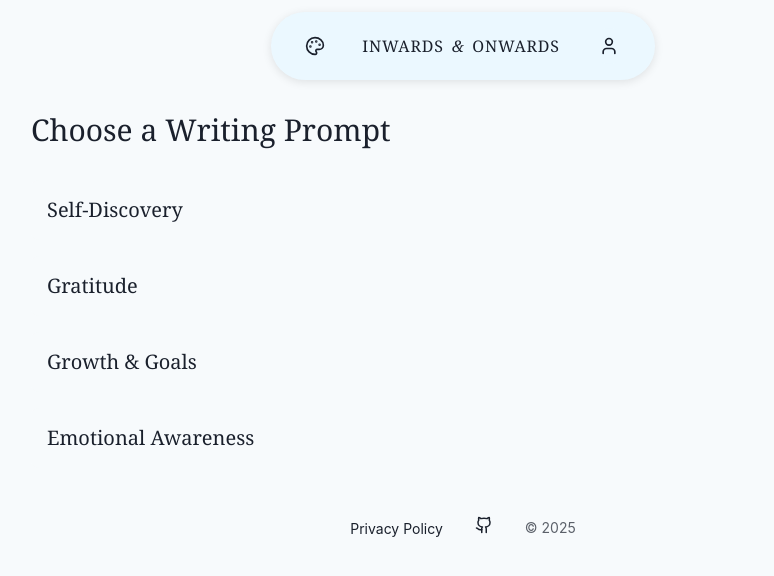
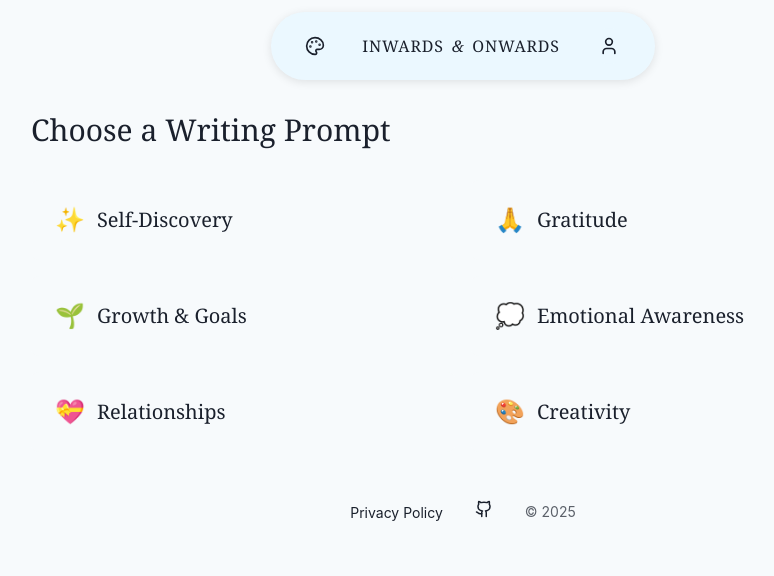
Before and after one commit to DhruvSinha2003/inwards-and-onwards, a React (Create React App) app in the folder client/: page /prompt-categories in a window 1280 px wide. Shown: the top 576 px of the page, without its empty margins (177-951 px from the left). Built offline with nearby package versions, Linux system fonts and the light colour scheme; sample sign-in values are in the browser's storage; the HTML template or start-up script is replaced by a standard one.

Commit message:
more prompts

```diff
--- a/client/src/pages/PromptCategories.js
+++ b/client/src/pages/PromptCategories.js
@@ -8,37 +8,78 @@ const PromptCategories = () => {
   const { colors } = useTheme();
   const [expandedCategory, setExpandedCategory] = useState(null);
   const navigate = useNavigate();
+
   const categories = [
     {
       name: "Self-Discovery",
+      icon: "✨",
       prompts: [
         "What values guide your daily decisions?",
         "Describe a moment that changed your perspective on life",
         "What does your ideal future look like?",
+        "What childhood dream still influences you today?",
+        "How has your definition of success evolved over time?",
+        "What would you tell your younger self if you could?",
       ],
     },
     {
       name: "Gratitude",
+      icon: "🙏",
       prompts: [
         "List three unexpected blessings from today",
         "Write about someone who positively influenced your life",
         "What simple pleasure brought you joy recently?",
+        "Describe a challenge that turned into a blessing",
+        "What aspects of your daily routine are you grateful for?",
+        "Write about a small act of kindness you witnessed today",
       ],
     },
     {
       name: "Growth & Goals",
+      icon: "🌱",
       prompts: [
         "What skill would you like to master and why?",
         "Describe a recent challenge and what it taught you",
         "What small step can you take today toward a big goal?",
+        "How do you plan to grow in the next six months?",
+        "What fear would you like to overcome this year?",
+        "Describe a habit you'd like to build and why",
       ],
     },
     {
       name: "Emotional Awareness",
+      icon: "💭",
       prompts: [
         "How do you handle stress differently now compared to the past?",
         "Write about a feeling you find difficult to express",
         "What brings you peace when you feel overwhelmed?",
+        "Describe your emotional landscape over the past week",
+        "What triggers your strongest emotional responses?",
+        "How do you practice self-compassion?",
+      ],
+    },
+    {
+      name: "Relationships",
+      icon: "💝",
+      prompts: [
+        "How has your definition of friendship evolved?",
+        "Write about a relationship that shaped who you are",
+        "What boundaries have you learned to set?",
+        "Describe your ideal support system",
+        "How do you show love to others?",
+        "What relationship pattern would you like to change?",
+      ],
+    },
+    {
+      name: "Creativity",
+      icon: "🎨",
+      prompts: [
+        "What inspires your creative spirit?",
+        "Describe your perfect creative space",
+        "How do you overcome creative blocks?",
+        "What form of expression calls to you most?",
+        "Write about a creative project you dream of starting",
+        "How has your creativity evolved over time?",
       ],
     },
   ];
@@ -57,14 +98,24 @@ const PromptCategories = () => {
           Choose a Writing Prompt
         </h1>
 
-        <div className="space-y-4">
+        <div className="grid grid-cols-1 md:grid-cols-2 gap-4">
           {categories.map((category) => (
-            <div key={category.name}>
+            <div key={category.name} className="transition-all duration-300">
               <button
-                className="w-full p-4 rounded-lg text-left transition-all"
+                className="w-full p-6 rounded-lg text-left transition-all hover:shadow-lg"
                 style={{
-                  backgroundColor: colors.surfaceSecondary,
-                  color: colors.textPrimary,
+                  backgroundColor:
+                    expandedCategory === category.name
+                      ? colors.bgAccent
+                      : colors.surfaceSecondary,
+                  color:
+                    expandedCategory === category.name
+                      ? colors.textAccent
+                      : colors.textPrimary,
+                  transform:
+                    expandedCategory === category.name
+                      ? "scale(1.02)"
+                      : "scale(1)",
                 }}
                 onClick={() =>
                   setExpandedCategory(
@@ -72,23 +123,24 @@ const PromptCategories = () => {
                   )
                 }
               >
-                <h2 className="text-xl font-serif">{category.name}</h2>
+                <div className="flex items-center gap-3">
+                  <span className="text-2xl">{category.icon}</span>
+                  <h2 className="text-xl font-serif">{category.name}</h2>
+                </div>
               </button>
 
               {expandedCategory === category.name && (
-                <div className="mt-2 ml-4 space-y-2">
+                <div className="mt-2 space-y-2 transition-all duration-300">
                   {category.prompts.map((prompt) => (
                     <button
                       key={prompt}
-                      className="w-full p-4 rounded-lg text-left hover:opacity-90 transition-opacity"
+                      className="w-full p-4 rounded-lg text-left hover:opacity-90 transition-all duration-200 hover:translate-x-1"
                       style={{
-                        backgroundColor: colors.bgAccent,
-                        color: colors.textAccent,
+                        backgroundColor: colors.surfaceSecondary,
+                        color: colors.textPrimary,
                       }}
                       onClick={() =>
-                        navigate("/prompt-writing", {
-                          state: { prompt },
-                        })
+                        navigate("/prompt-writing", { state: { prompt } })
                       }
                     >
                       {prompt}
```
